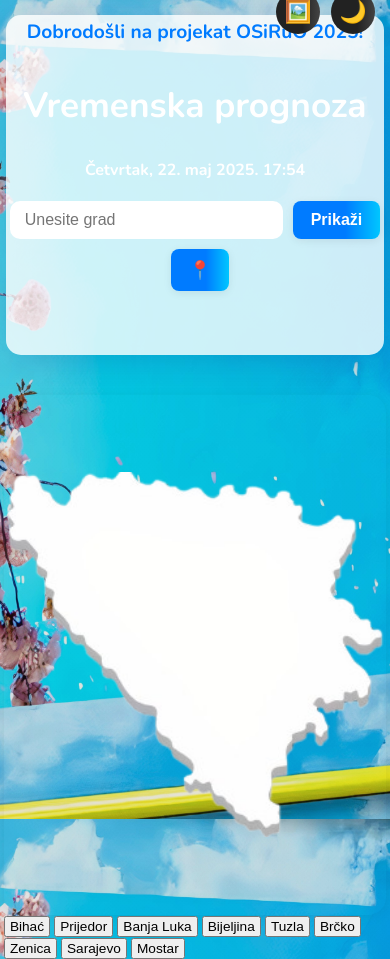
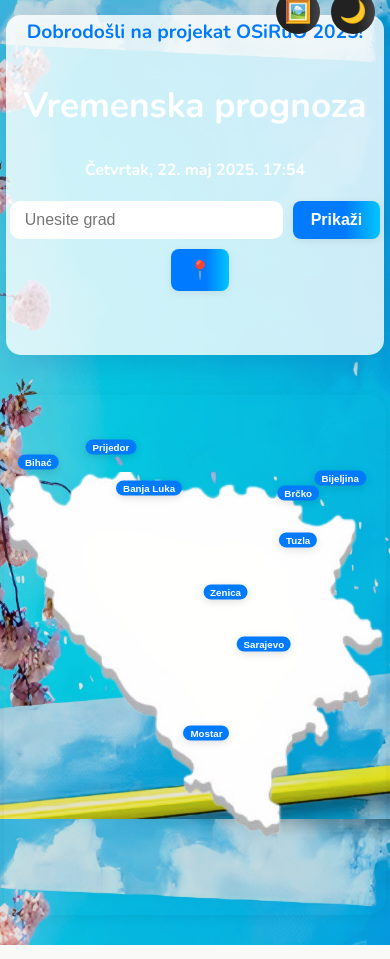
Before and after one commit to harisbasic404/OSIRUO-PROJEKAT, a Flask app: page / in a window 390 px wide. Shown: the part 25-984 px from the top of the page. Run offline with Flask 2, Linux system fonts and the light colour scheme.

Commit message:
Add city button styles and enhance mobile responsiveness

```diff
--- a/static/style.css
+++ b/static/style.css
@@ -342,6 +342,27 @@ h2 {
     object-fit: contain;
 }
 
+.city-btn {
+    position: absolute;
+    transform: translate(-50%, -50%);
+    background: #007bff;
+    color: #fff;
+    border: none;
+    border-radius: 8px;
+    padding: 4px 12px;
+    font-size: 1.1rem;
+    font-weight: 600;
+    cursor: pointer;
+    box-shadow: 0 2px 8px #0002;
+    transition: background 0.2s, color 0.2s, transform 0.2s;
+    z-index: 2;
+}
+.city-btn:hover {
+    background: #0056b3;
+    color: #fff;
+    transform: translate(-50%, -50%) scale(1.08);
+}
+
 @media (max-width: 900px) {
     .container {
         max-width: 99vw;
@@ -390,31 +411,18 @@ h2 {
 }
 
 @media (max-width: 600px) {
+    body, html {
+        background-size: cover !important;
+        background-attachment: fixed !important;
+        background-position: center center !important;
+    }
     .container {
         padding: 4px;
         max-width: 100vw;
-    }
-    .card {
-        min-width: 160px;
-        min-height: 160px;
-        padding: 6px 2px;
-        font-size: 0.92rem;
-    }
-    .main-weather-icon {
-        width: 70px;
-        height: 70px;
-    }
-    .weather-forecast-icon {
-        width: 28px;
-        height: 28px;
     }
     #bih-img-map {
         max-width: 98vw;
         height: auto;
         min-width: 0;
     }
-    .city-btn {
-        font-size: 3.5vw;
-        padding: 1px 4px;
-    }
 }
```
